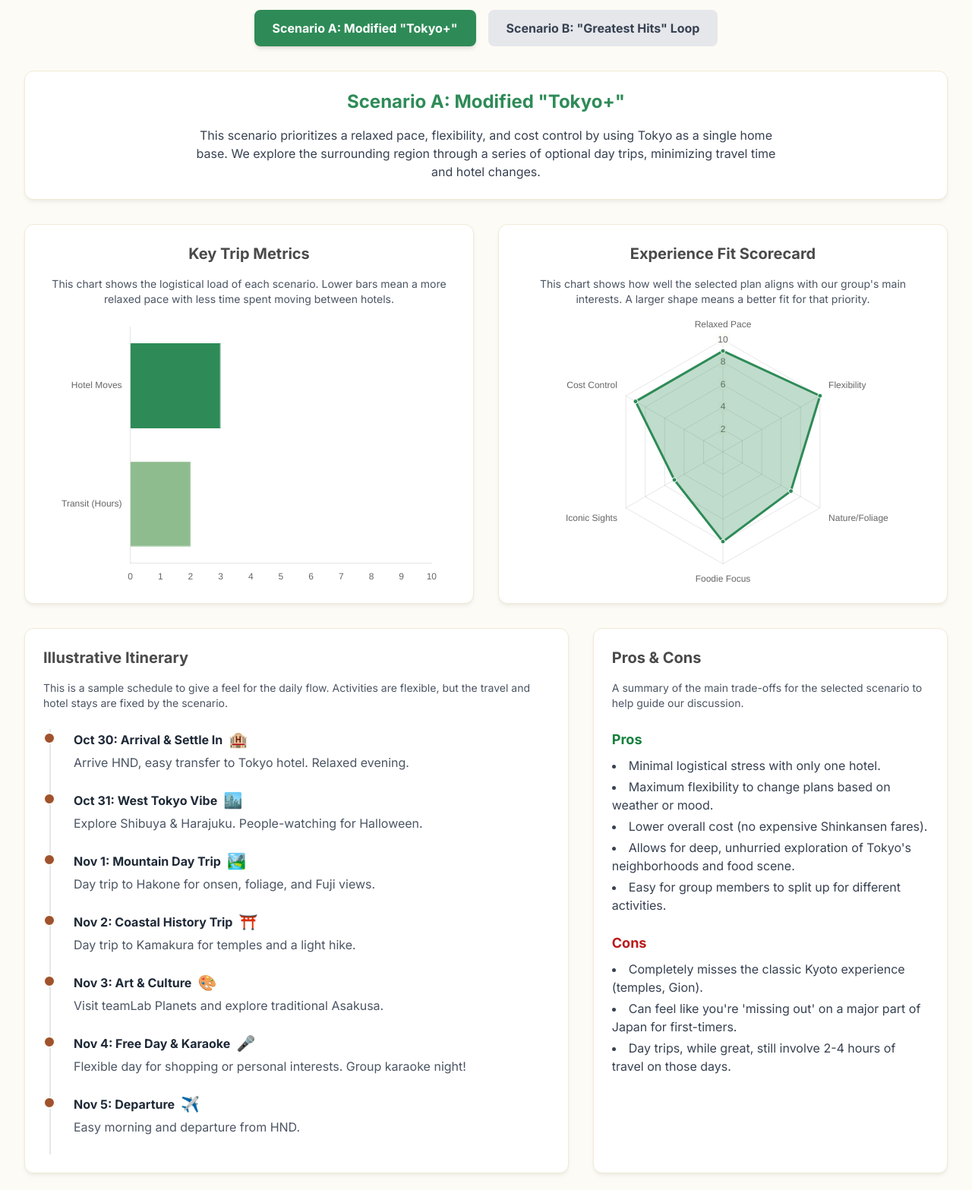
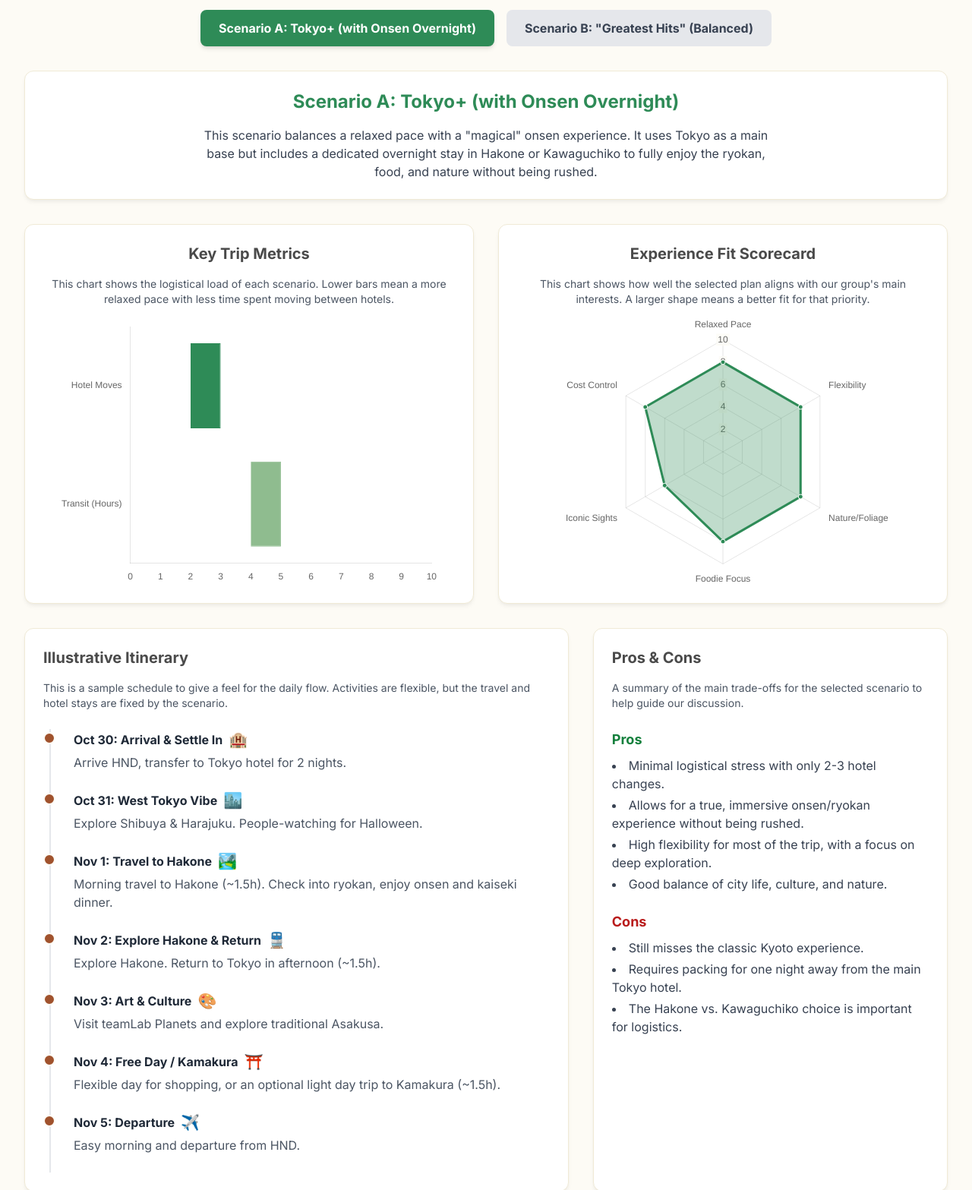
Before and after one commit to jflechs1/Japan2025, a plain HTML site: page index.html in a window 1280 px wide. Shown: the part 239-1806 px from the top of the page at 76% size. Drawn offline with nearby package versions, Linux system fonts and the light colour scheme.

Commit message:
Update index.html
range bars, content update

```diff
--- a/index.html
+++ b/index.html
@@ -104,10 +104,10 @@
             </div>
             <div class="flex justify-center space-x-4">
                 <button id="btn-tokyo" class="btn-tokyo-plus px-6 py-3 font-semibold rounded-lg transition-all duration-300 inactive-btn">
-                    Scenario A: Modified "Tokyo+"
+                    Scenario A: Tokyo+ (with Onsen Overnight)
                 </button>
                 <button id="btn-greatest-hits" class="btn-greatest-hits px-6 py-3 font-semibold rounded-lg transition-all duration-300 inactive-btn">
-                    Scenario B: "Greatest Hits" Loop
+                    Scenario B: "Greatest Hits" (Balanced)
                 </button>
             </div>
         </section>
@@ -199,18 +199,14 @@
                 <h2 class="text-3xl font-bold section-title">How to Decide: Key Questions for the Group</h2>
                 <p class="text-gray-600 mt-2 max-w-3xl mx-auto">Let's discuss these points to find the plan that works best for everyone.</p>
             </div>
-            <div class="grid grid-cols-1 md:grid-cols-2 lg:grid-cols-3 gap-6">
+            <div class="grid grid-cols-1 md:grid-cols-2 gap-6">
                 <div class="card p-6">
                     <h4 class="font-bold text-lg mb-2">1. Pace vs. Icons</h4>
                     <p>Is seeing Kyoto a "must-have," even if it means a faster pace, more travel, and higher cost? Or do we prefer a more relaxed trip focused on one region?</p>
                 </div>
                 <div class="card p-6">
-                    <h4 class="font-bold text-lg mb-2">2. Budget & Logistics</h4>
-                    <p>Are we comfortable with the ~$175+ per person cost for bullet trains and managing 3-4 hotel changes in 6 days? Or is simplicity and cost-saving more important?</p>
-                </div>
-                <div class="card p-6">
-                    <h4 class="font-bold text-lg mb-2">3. Arrival Day Energy</h4>
-                    <p>How do we want to spend our first day after arriving from China? A simple transfer to a Tokyo hotel, or a long travel leg immediately to another city?</p>
+                    <h4 class="font-bold text-lg mb-2">2. Onsen Experience</h4>
+                    <p>Do we want a dedicated overnight stay in a traditional ryokan (inn) to fully experience the onsen culture, or is a day trip sufficient?</p>
                 </div>
             </div>
         </section>
@@ -233,57 +229,50 @@
 
         const data = {
             tokyoPlus: {
-                title: 'Scenario A: Modified "Tokyo+"',
-                summary: 'This scenario prioritizes a relaxed pace, flexibility, and cost control by using Tokyo as a single home base. We explore the surrounding region through a series of optional day trips, minimizing travel time and hotel changes.',
-                metrics: {
-                    hotelMoves: 3, // Max value for bar length
-                    transitHours: 2
-                },
+                title: 'Scenario A: Tokyo+ (with Onsen Overnight)',
+                summary: 'This scenario balances a relaxed pace with a "magical" onsen experience. It uses Tokyo as a main base but includes a dedicated overnight stay in Hakone or Kawaguchiko to fully enjoy the ryokan, food, and nature without being rushed.',
                 metricsRanges: {
-                    hotelMoves: '1–3' // String for tooltip
+                    hotelMoves: '2-3',
+                    transitHours: '4-5'
                 },
                 experienceScores: {
-                    pace: 9,
-                    flexibility: 10,
-                    nature: 7,
+                    pace: 8,
+                    flexibility: 8,
+                    nature: 8,
                     food: 8,
-                    iconicSights: 5,
-                    costControl: 9,
+                    iconicSights: 6,
+                    costControl: 8,
                 },
                 pros: [
-                    "Minimal logistical stress with only one hotel.",
-                    "Maximum flexibility to change plans based on weather or mood.",
-                    "Lower overall cost (no expensive Shinkansen fares).",
-                    "Allows for deep, unhurried exploration of Tokyo's neighborhoods and food scene.",
-                    "Easy for group members to split up for different activities."
+                    "Minimal logistical stress with only 2-3 hotel changes.",
+                    "Allows for a true, immersive onsen/ryokan experience without being rushed.",
+                    "High flexibility for most of the trip, with a focus on deep exploration.",
+                    "Good balance of city life, culture, and nature.",
                 ],
                 cons: [
-                    "Completely misses the classic Kyoto experience (temples, Gion).",
-                    "Can feel like you're 'missing out' on a major part of Japan for first-timers.",
-                    "Day trips, while great, still involve 2-4 hours of travel on those days."
+                    "Still misses the classic Kyoto experience.",
+                    "Requires packing for one night away from the main Tokyo hotel.",
+                    "The Hakone vs. Kawaguchiko choice is important for logistics."
                 ],
                 itinerary: [
-                    { day: "Oct 30", title: "Arrival & Settle In", details: "Arrive HND, easy transfer to Tokyo hotel. Relaxed evening.", icon: "🏨" },
+                    { day: "Oct 30", title: "Arrival & Settle In", details: "Arrive HND, transfer to Tokyo hotel for 2 nights.", icon: "🏨" },
                     { day: "Oct 31", title: "West Tokyo Vibe", details: "Explore Shibuya & Harajuku. People-watching for Halloween.", icon: "🏙️" },
-                    { day: "Nov 1", title: "Mountain Day Trip", details: "Day trip to Hakone for onsen, foliage, and Fuji views.", icon: "🏞️" },
-                    { day: "Nov 2", title: "Coastal History Trip", details: "Day trip to Kamakura for temples and a light hike.", icon: "⛩️" },
+                    { day: "Nov 1", title: "Travel to Hakone", details: "Morning travel to Hakone (~1.5h). Check into ryokan, enjoy onsen and kaiseki dinner.", icon: "🏞️" },
+                    { day: "Nov 2", title: "Explore Hakone & Return", details: "Explore Hakone. Return to Tokyo in afternoon (~1.5h).", icon: "🚆" },
                     { day: "Nov 3", title: "Art & Culture", details: "Visit teamLab Planets and explore traditional Asakusa.", icon: "🎨" },
-                    { day: "Nov 4", title: "Free Day & Karaoke", details: "Flexible day for shopping or personal interests. Group karaoke night!", icon: "🎤" },
+                    { day: "Nov 4", title: "Free Day / Kamakura", details: "Flexible day for shopping, or an optional light day trip to Kamakura (~1.5h).", icon: "⛩️" },
                     { day: "Nov 5", title: "Departure", details: "Easy morning and departure from HND.", icon: "✈️" },
                 ]
             },
             greatestHits: {
-                title: 'Scenario B: "Greatest Hits" Loop',
-                summary: 'This scenario prioritizes seeing the most iconic sights for first-timers, including both Tokyo and Kyoto, plus an onsen town. It accepts a faster pace, higher cost, and more logistical complexity as a trade-off for experiential breadth.',
-                metrics: {
-                    hotelMoves: 4, // Max value for bar length
-                    transitHours: 9
-                },
+                title: 'Scenario B: "Greatest Hits" (Balanced)',
+                summary: "This scenario offers a balanced taste of Japan's highlights, based on the classic 3 nights Tokyo, 2 nights Kyoto, 1 night Hakone split. It's an efficient loop that captures iconic sights and experiences with a more manageable pace.",
                 metricsRanges: {
-                    hotelMoves: '3–4' // String for tooltip
+                    hotelMoves: '3-4',
+                    transitHours: '7-8'
                 },
                 experienceScores: {
-                    pace: 4,
+                    pace: 6,
                     flexibility: 3,
                     nature: 8,
                     food: 9,
@@ -297,19 +286,19 @@
                     "Provides a broader overview of Japan in a short time."
                 ],
                 cons: [
-                    "High logistical load with 4 hotel moves in 6 nights.",
-                    "Significant time (~9+ hours) and money (~$175+/person) lost to travel.",
-                    "High risk of group fatigue due to the fast, structured pace.",
+                    "High logistical load with 3-4 hotel changes in 6 nights.",
+                    "Significant time (~7-8 hours) and money (~$175+/person) lost to travel.",
+                    "Still a relatively fast pace with a tightly structured schedule.",
                     "Very little flexibility; the schedule is locked in by train and hotel bookings."
                 ],
                 itinerary: [
-                    { day: "Oct 30", title: "Arrival in Tokyo", details: "Arrive HND, transfer to Tokyo hotel for 1 night.", icon: "🏨" },
-                    { day: "Oct 31", title: "Travel to Hakone", details: "Morning in Tokyo, then travel to Hakone (~1.5h). Check into ryokan.", icon: "🚆" },
-                    { day: "Nov 1", title: "Travel to Kyoto", details: "Morning in Hakone, then travel to Kyoto (~3.5h). Evening in Gion.", icon: "🚆" },
-                    { day: "Nov 2", title: "Eastern Kyoto", details: "Explore Kiyomizu-dera and the historic Higashiyama district.", icon: "⛩️" },
-                    { day: "Nov 3", title: "Western Kyoto", details: "Visit Arashiyama Bamboo Grove and Kinkaku-ji (Golden Pavilion).", icon: "🎋" },
-                    { day: "Nov 4", title: "Hike & Return to Tokyo", details: "Morning Fushimi Inari hike, then travel back to Tokyo (~3.5h).", icon: "🚆" },
-                    { day: "Nov 5", title: "Departure", details: "Depart from HND.", icon: "✈️" },
+                    { day: "Oct 30", title: "Arrival & Tokyo Intro", details: "Arrive HND, transfer to Tokyo hotel. Explore local area like Shinjuku.", icon: "🏨" },
+                    { day: "Oct 31", title: "Full Day in Tokyo", details: "Explore Shibuya & Harajuku. People-watching for Halloween. teamLab in evening.", icon: "🏙️" },
+                    { day: "Nov 1", title: "Travel to Kyoto", details: "Morning Shinkansen to Kyoto (~3h). Check in, explore Gion in the evening.", icon: "🚆" },
+                    { day: "Nov 2", title: "Full Day in Kyoto", details: "Visit key sights like Fushimi Inari (hike) and Kiyomizu-dera.", icon: "⛩️" },
+                    { day: "Nov 3", title: "Travel to Hakone", details: "Morning in Kyoto (e.g., Arashiyama), then travel to Hakone (~2.5h). Check into ryokan for onsen.", icon: "🏞️" },
+                    { day: "Nov 4", title: "Hakone & Return to Tokyo", details: "Explore Hakone (e.g., Open Air Museum), then travel to Tokyo (~1.5h). Final dinner & karaoke.", icon: "🎤" },
+                    { day: "Nov 5", title: "Departure", details: "Easy morning and departure from HND.", icon: "✈️" },
                 ]
             }
         };
@@ -367,7 +356,9 @@
 
             // Update metrics chart (data and colors)
             const metricsDataset = metricsChart.data.datasets[0];
-            metricsDataset.data = [scenarioData.metrics.hotelMoves, scenarioData.metrics.transitHours];
+            const hotelMovesRange = scenarioData.metricsRanges.hotelMoves.split('-').map(Number);
+            const transitHoursRange = scenarioData.metricsRanges.transitHours.split('-').map(Number);
+            metricsDataset.data = [hotelMovesRange, transitHoursRange];
             metricsDataset.backgroundColor = [activeColor.solid, activeColor.barAccent];
             metricsDataset.borderColor = [activeColor.solid, activeColor.barAccent];
             metricsDataset.label = scenario; // Pass scenario key for tooltip
@@ -438,18 +429,17 @@
                                     const scenarioKey = context.dataset.label;
                                     if (!scenarioKey) return '';
 
-                                    const scenarioData = data[scenarioKey];
                                     const labelKey = context.label;
-                                    let value = context.parsed.x;
+                                    const rawData = context.raw;
                                     let text = `${labelKey}: `;
 
-                                    if (labelKey === 'Hotel Moves') {
-                                        const range = scenarioData.metricsRanges.hotelMoves;
-                                        text += `${range} (max ${value} shown)`;
-                                    } else if (labelKey === 'Transit (Hours)') {
-                                        text += `${value} hrs`;
+                                    if (Array.isArray(rawData)) {
+                                        text += `${rawData[0]}–${rawData[1]}`;
+                                        if (labelKey === 'Transit (Hours)') {
+                                            text += ' hrs';
+                                        }
                                     } else {
-                                        text += value;
+                                        text += rawData;
                                     }
                                     return text;
                                 }
```
